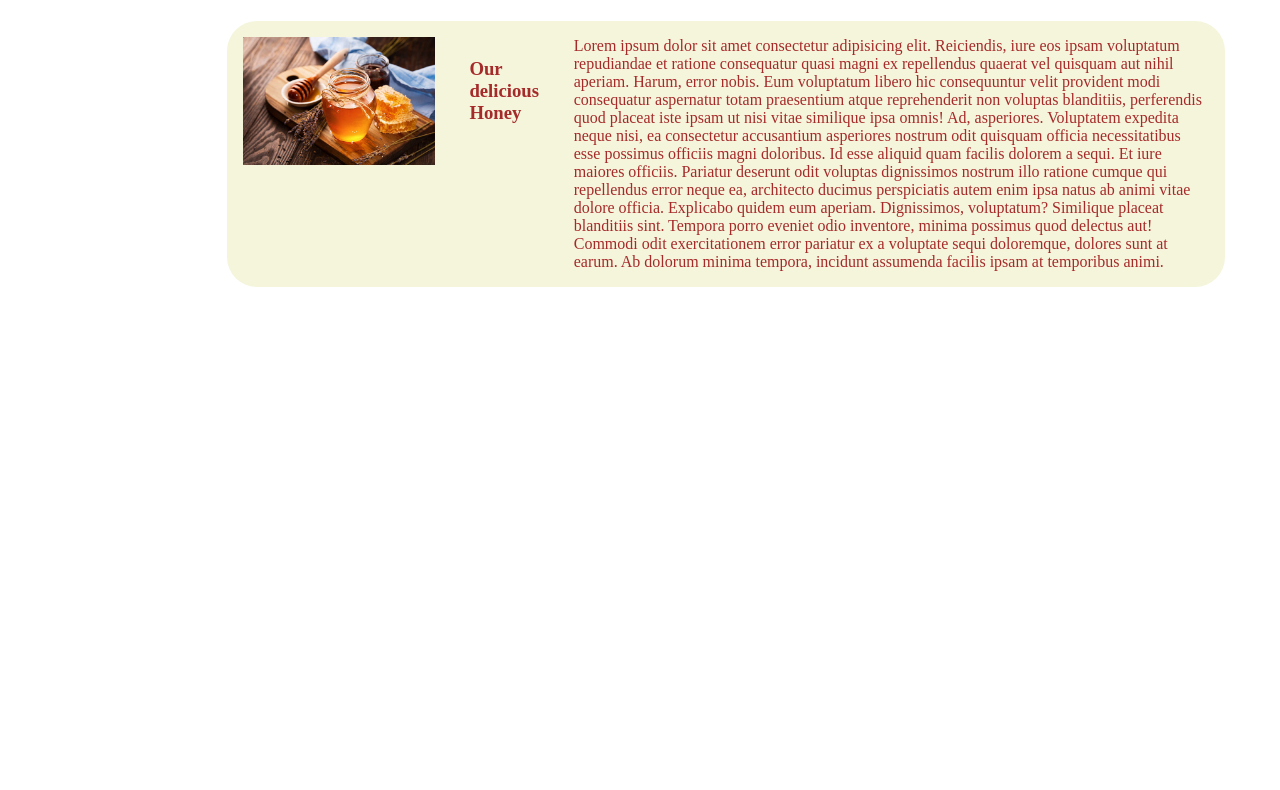
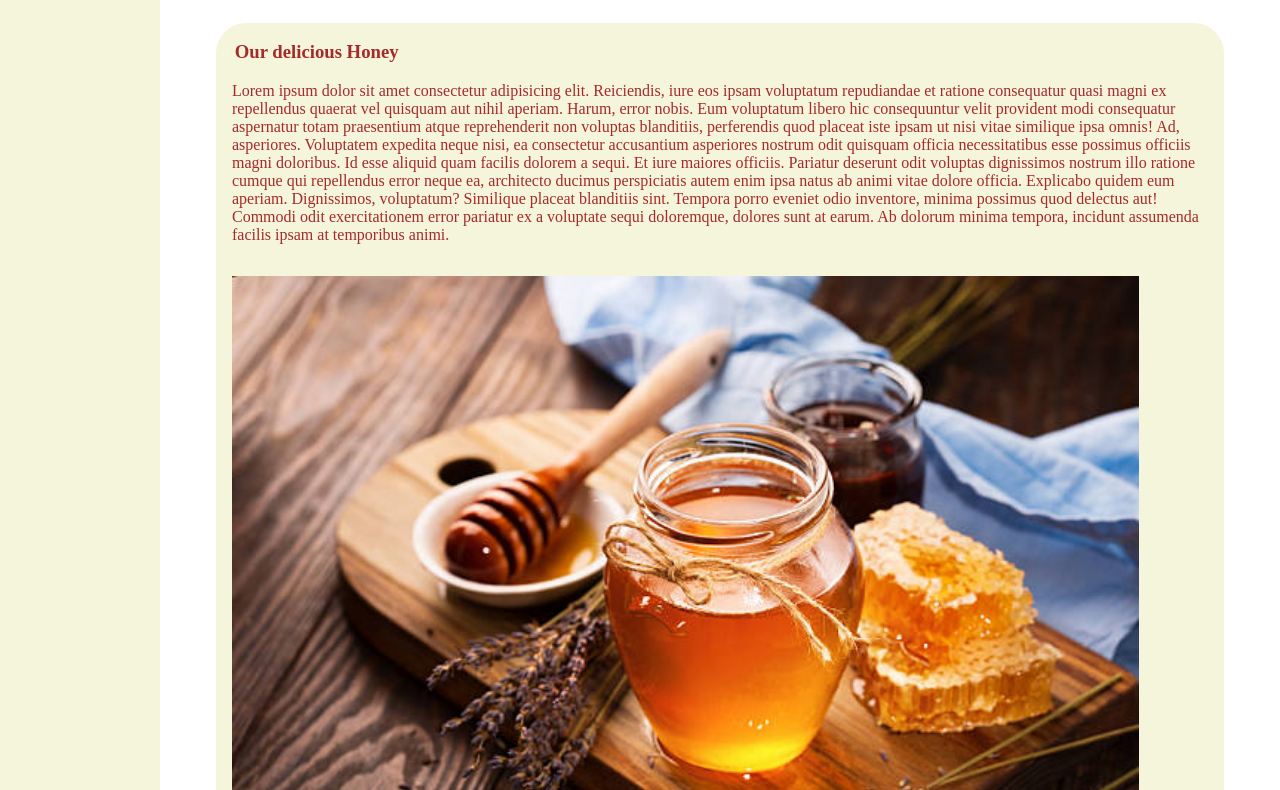
Before and after one commit to bebob94/U2-W5-L3, a plain HTML site: page index.html in a window 1280 px wide. Shown: the part 638-1428 px from the top of the page. Before the commit the page ends 925 px from the top, so only its background shows below. Drawn offline with Linux system fonts and the light colour scheme.

Commit message:
aggiungi ultime modifiche

```diff
--- a/style.css
+++ b/style.css
@@ -208,19 +208,24 @@ h2 {
     display: flex;
   }
   header {
-    height: 100%;
+    height: unset;
+    justify-content: unset;
+    width: 30%;
   }
 
-  nav {
+  header nav {
+    height: 100%;
     flex-direction: column;
-    justify-content: space-between;
+    justify-content: unset;
   }
   #logo {
     order: 0;
+    margin: 1em;
   }
 
   header button {
     order: 1;
+    margin: 1em;
   }
 
   #remove2 {
@@ -243,16 +248,4 @@ h2 {
     width: 50%;
     height: 3em;
   }
-
-  #content {
-    display: flex;
-  }
-  #content img {
-    height: 8em;
-    order: 0;
-  }
-  #content h3,
-  #content p {
-    order: 1;
-  }
 }
```
